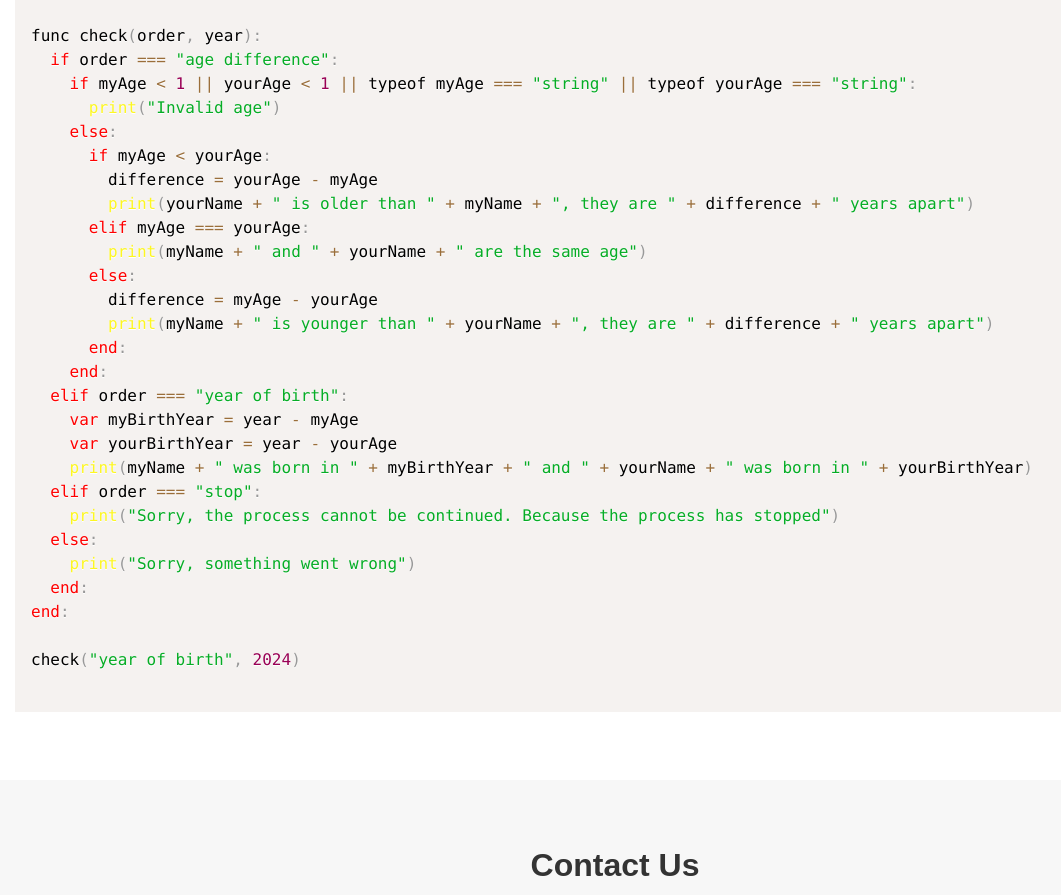
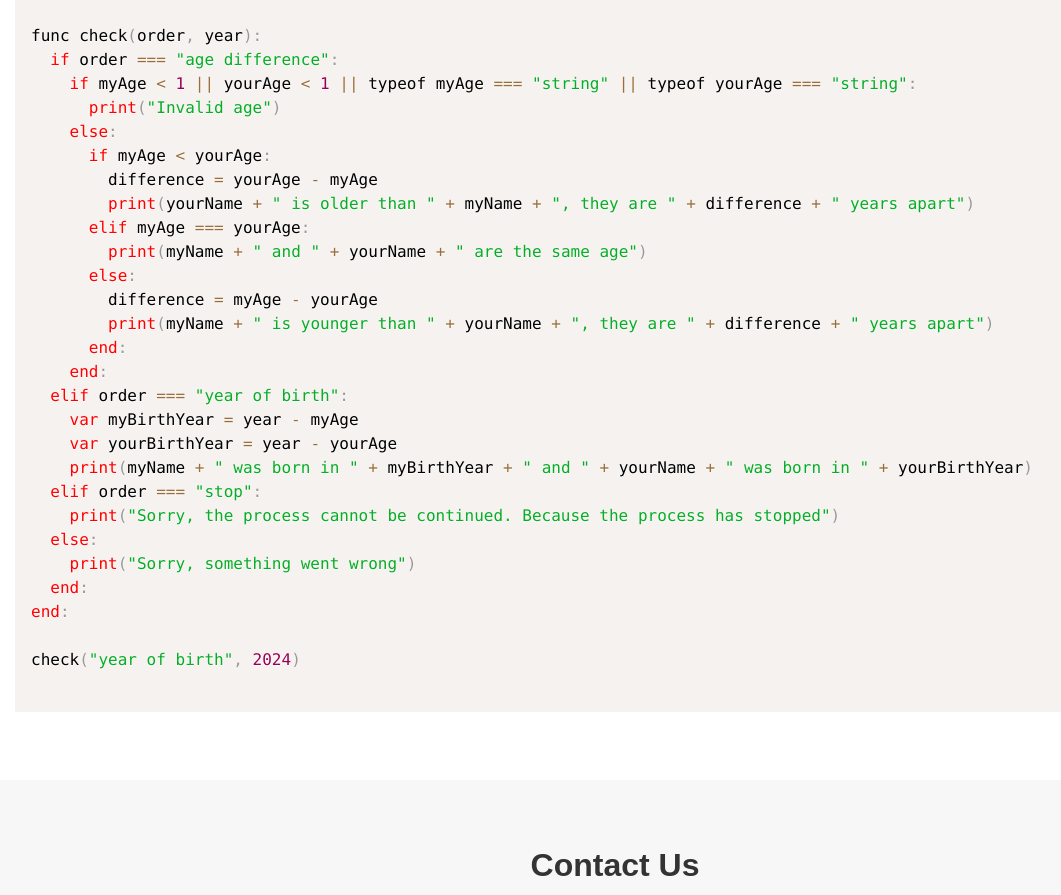
Before and after one commit to UngGas-Studio/BynixScript, a website: page docs/index.html in a window 1280 px wide. Shown: the part 1844-2739 px from the top of the page, without its empty margins (25-1086 px from the left). Drawn offline with nearby package versions, Linux system fonts and the light colour scheme; no server answers.

Commit message:
Update language.css

```diff
--- a/docs/language.css
+++ b/docs/language.css
@@ -3,7 +3,7 @@
 }
 
 .token.keyword2 {
-  color: #fdf721;
+  color: red;
 }
 
 .token.string {
```
